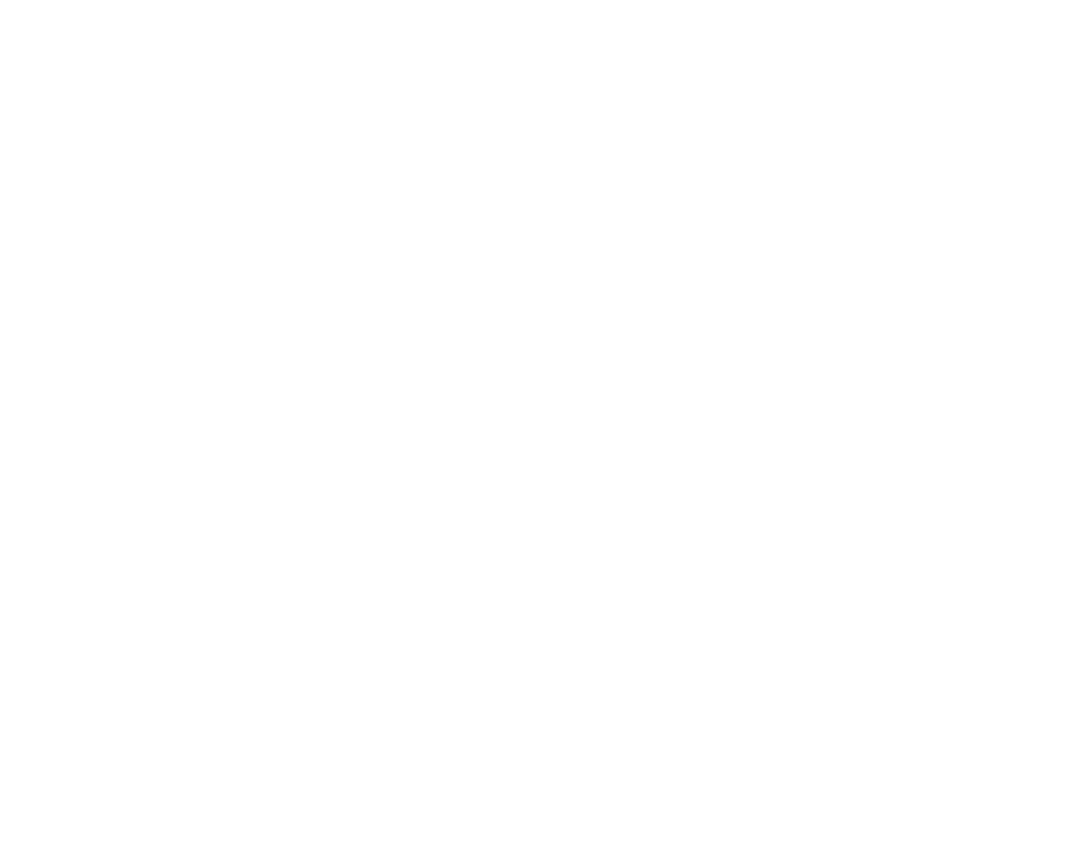
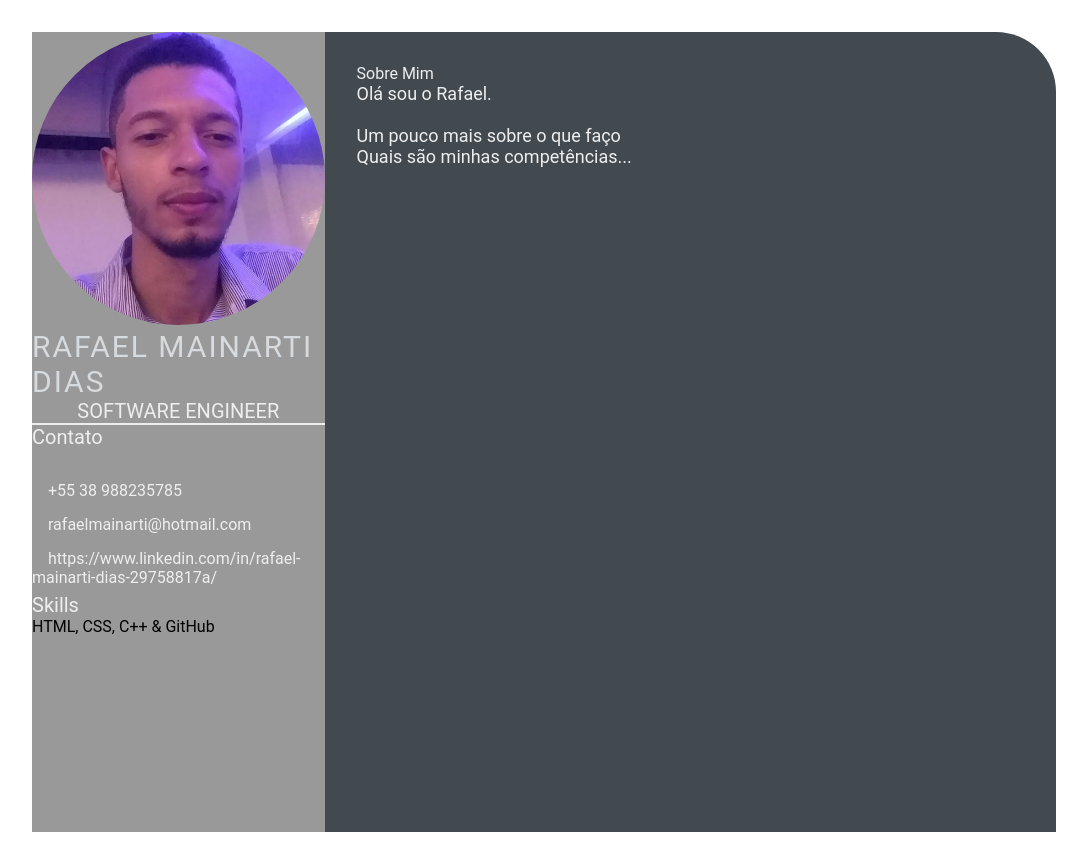
Before and after one commit to rmainarti/rmainarti.github.io, a plain HTML site: page index.html in a window 1280 px wide. Shown: the whole page, without its empty margins (96-1183 px from the left). Before the commit the page ends 800 px from the top, so only its background shows below. Drawn offline with Linux system fonts and the light colour scheme.

Commit message:
feature: add style.css and img profile (#2)

```diff
--- a/index.html
+++ b/index.html
@@ -1,6 +1,59 @@
-<html>
+<!DOCTYPE html>
+<html lang="en">
 <head>
-    <title> Fala rapaziada. </title>
+    <meta charset="UTF-8">
+    <meta http-equiv="X-UA-Compatible" content="IE=edge">
+    <meta name="viewport" content="width=device-width, initial-scale=1.0">
+    <title>Rafael Mainarti Dias Cv</title>
+    <link rel="stylesheet" href="style.css">
+
 </head>
+<body>
+<main class="resume-contents">
+    <section class="left-section">
+        <section class="left-section-content">
+                <div class="profile">
+                    <img class="profile-image" src="img/profile-image.jpg" alt="Profile Image">
+                    <p class="name">Rafael Mainarti Dias  </p>
+                    <p class="profession">Software Engineer</p>
+                </div>
+                <div class="contact-info">
+                    <p class="left-title">Contato</p>
+                    <ul>
+                        <li><i class="fa fa-phone"></i>+55 38 988235785
+                        </li>
+                        <li><i class="fa fa-envelope"></i>rafaelmainarti@hotmail.com
+                        </li>
+                        <li><i class="fa fa-globe"></i>https://www.linkedin.com/in/rafael-mainarti-dias-29758817a/
+                        </li>
+                    </ul>
+                </div>
+                <div class="Skills" >
+                    <p class=" left-title">Skills</p>
+                    <ul>
+                        <li><p>HTML, CSS, C++ & GitHub</p></li>
+                    </ul>
+                </div>
+        </section>
+        </section>
 
+            <section class="right-section">
+                <div class=" right-section-contents">
+                     <section class="about gap">
+                         <div class="right-title">Sobre Mim</div>
+                         <p class="about-me-contents">
+                             Olá sou o Rafael.<br>
+                             <br> Um pouco mais sobre o que faço
+                             <br> Quais são minhas competências...
+                         </p>
+                     </section>
+                </div>
+
+
+            </section>
+    </section>
+
+</main>
+
+</body>
 </html>
--- /dev/null
+++ b/style.css
@@ -0,0 +1,103 @@
+* {
+    margin: 0;
+    padding: 0;
+    box-sizing: border-box;
+    list-style: none;
+    font-family: 'Roboto', sans-serif;
+}
+
+.resume-contents {
+    min-height: 100vh;
+    width: 80%;
+    margin: 2rem auto;
+    display: grid;
+    grid-template-columns: repeat(7, 1fr);
+}
+
+.left-section {
+    grid-column: span 2;
+    height: 100%;
+    background-color: #999999;
+}
+
+.right-section {
+    grid-column: span 5;
+    height: 100%;
+    background-color: #424a50;
+    border-radius: 0px 60px 0px 0px;
+}
+
+.left-section-contents{
+    padding: 2rem 2rem;
+}
+
+.profile {
+    width: 100%;
+    border-bottom: 2px solid #eeeeee;
+}
+
+.profile .profile-image {
+    width: 100%;
+    border-radius: 100%;
+}
+
+.name {
+    color: #D6DBDF;
+    font-size: 30px;
+    letter-spacing: 2px;
+    text-transform: uppercase;
+}
+
+.profession {
+    color: #eeeeee;
+    font-size: 20px;
+    text-transform: uppercase;
+    text-align: center;
+}
+
+/* .contact-info { border-bottom: 2px solid #1B2631; } */
+.left-title {
+    color: #eeeeee;
+    font-size: 20px;
+}
+
+.contact-info ul {
+    padding-top: 1.5rem;
+}
+
+.contact-info ul li,
+.references ul li {
+    padding: .4rem 0;
+    color: #eeeeee;
+}
+
+.contact-info ul li i,
+.references ul li i {
+    padding-right: 1rem;
+    font-size: 18px;
+    color: #eeeeee;
+}
+
+.skills ul {
+    padding-top: 1.5rem;
+}
+.skills ul li p {
+    padding: .4rem 0;
+    color: #eeeeee;
+}
+
+.right-section-contents {
+    padding: 2rem 2rem;
+}
+
+.right-title {
+    color: #eeeeee;
+}
+
+.gap {
+    padding-bottom: 2rem;
+}
+.about-me-contents {
+    font-size: 18px;
+    color: #eeeeee;
+}
```
Also changed, not shown: img/profile-image.jpg (added).
